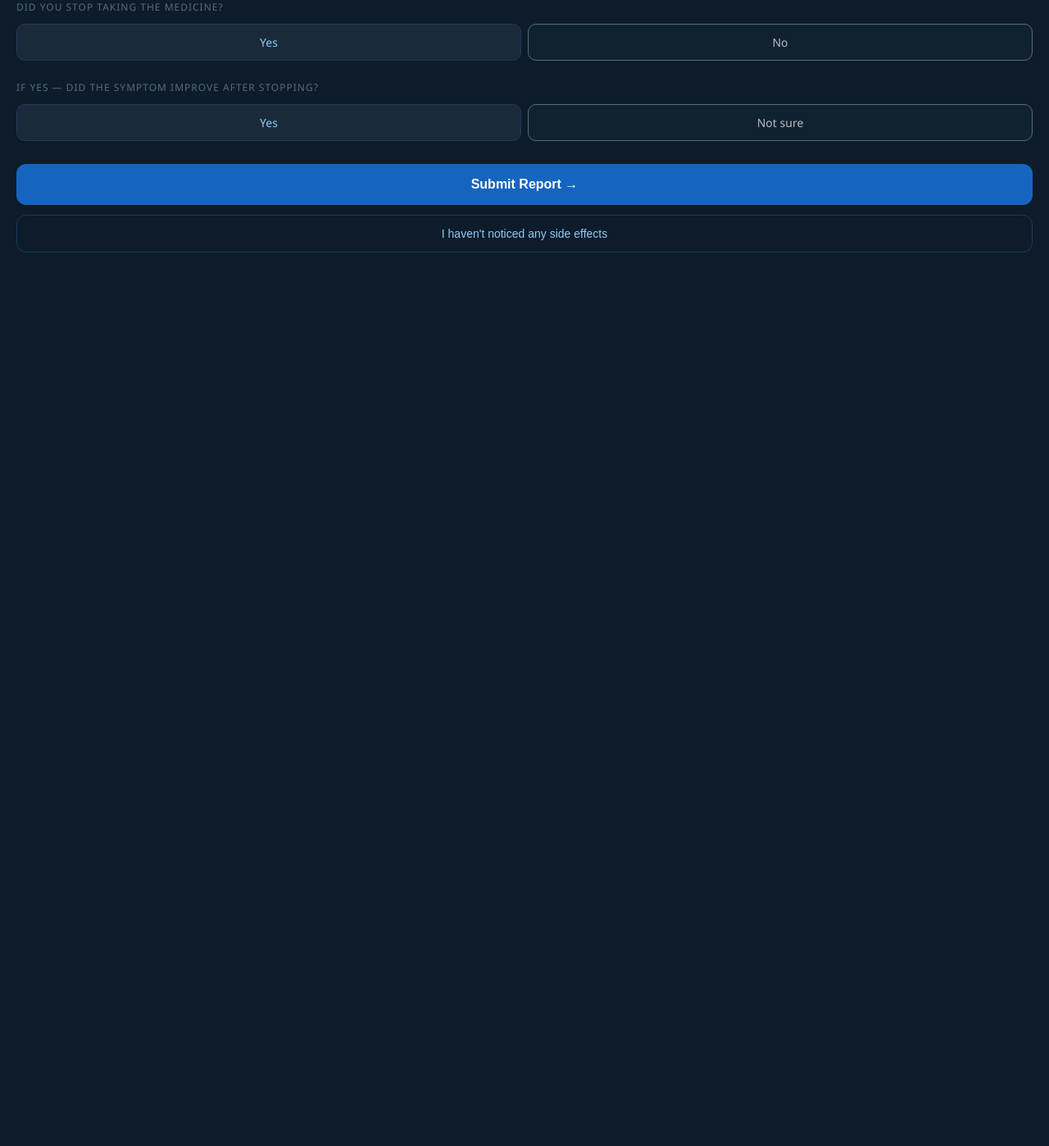
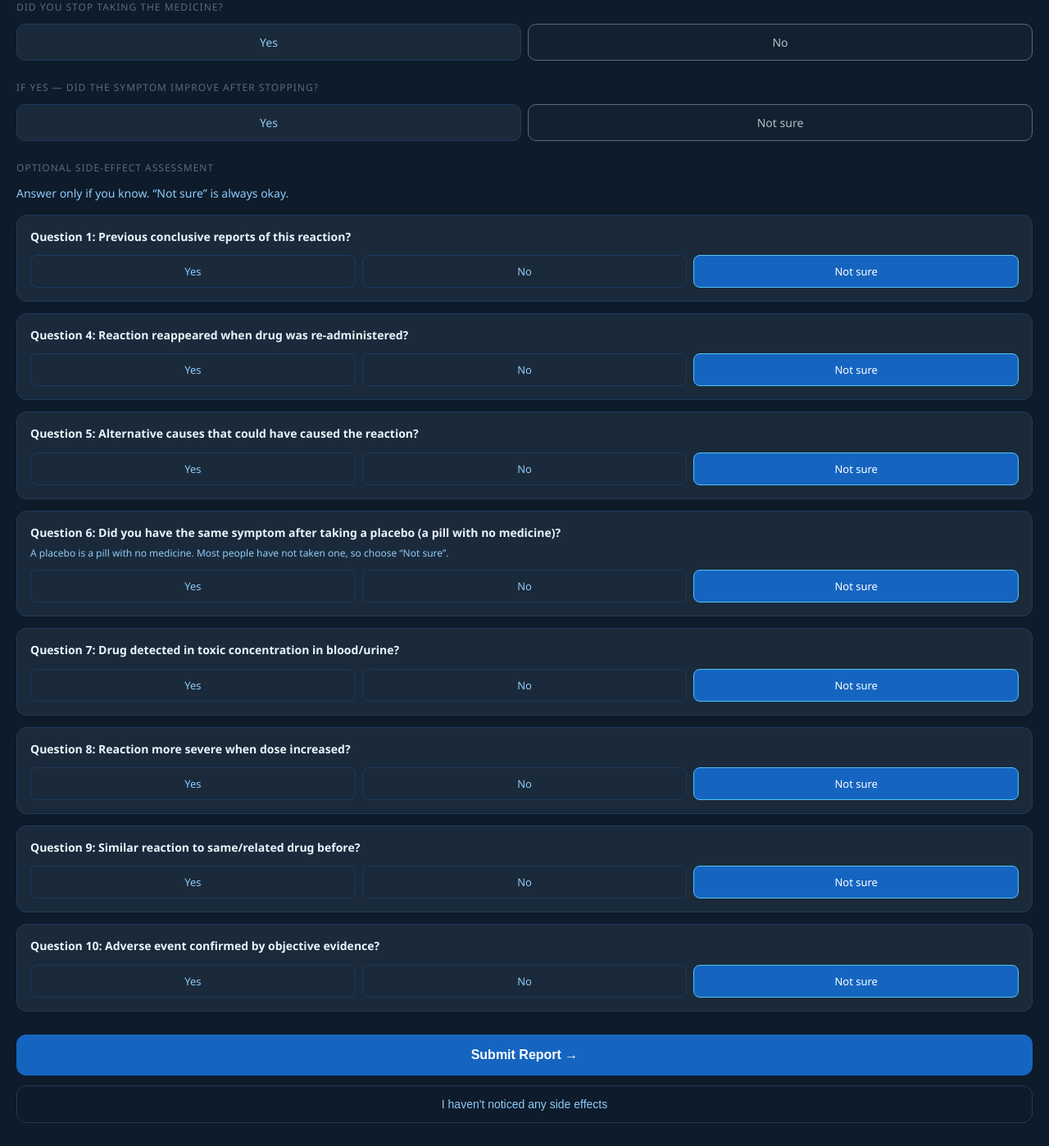
Before and after one commit to vishal636pharmd/pharmvigilance-pro, a Flask app: page /symptom in a window 1280 px wide. Shown: the part 750-2148 px from the top of the page at 82% size. Before the commit the page ends 1058 px from the top, so only its background shows below. Run offline with Flask 3, Linux system fonts and the light colour scheme; the visitor is signed in with stand-in values (Sample User, id 1); data comes from the database, SQL or seed files in the repository; some libraries are stand-ins or nearby versions.

Commit message:
Add files via upload

```diff
--- a/webapp/templates/dashboard.html
+++ b/webapp/templates/dashboard.html
@@ -124,7 +124,7 @@
 
   <div class="section-label" style="margin-top: 24px;">CLINICAL TOOLS</div>
 
-  <a href="/naranjo" class="btn btn-secondary">
+  <a href="/naranjo" class="btn btn-secondary" hidden>
     Causality Assessment (Naranjo) →
   </a>
 
@@ -132,7 +132,7 @@
     Safety Reports Dashboard →
   </a>
 
-  <a href="/notifications" class="btn btn-secondary">
+  <a href="/notifications" class="btn btn-secondary" hidden>
     🔔 View Notifications →
   </a>
 
--- a/webapp/templates/symptom_form.html
+++ b/webapp/templates/symptom_form.html
@@ -75,6 +75,21 @@
     }
     .toggle-btn.sel-yes { background: #1565C020; border-color: #1565C0; color: #4FC3F7; }
     .toggle-btn.sel-no  { background: #37474F20; border-color: #546E7A;  color: #B0BEC5; }
+
+    .naranjo-card {
+      background: #1A2A3A; border: 1px solid #1E3A5F; border-radius: 12px;
+      padding: 16px; margin-top: 14px;
+    }
+    .naranjo-question { font-size: 14px; font-weight: 600; line-height: 1.45; }
+    .naranjo-hint { color: #90CAF9; font-size: 12px; line-height: 1.45; margin-top: 6px; }
+    .naranjo-options { display: flex; gap: 8px; margin-top: 12px; }
+    .naranjo-options span { flex: 1; }
+    .naranjo-options label {
+      display: block; text-align: center; padding: 10px 5px; border: 1px solid #1E3A5F;
+      border-radius: 8px; color: #90CAF9; font-size: 13px; cursor: pointer;
+    }
+    .naranjo-options input { display: none; }
+    .naranjo-options input:checked + label { background: #1565C0; border-color: #4FC3F7; color: #fff; }
 
     /* Submit buttons */
     .btn-primary {
@@ -172,6 +187,22 @@
       <div class="toggle-btn" data-field="symptomImprovedInput" data-value="0" id="improved-no">Not sure</div>
     </div>
 
+    <div class="section-label">OPTIONAL SIDE-EFFECT ASSESSMENT</div>
+    <p class="sub" style="margin-bottom: 0;">Answer only if you know. “Not sure” is always okay.</p>
+    {% for question in naranjo_questions %}
+    <div class="naranjo-card">
+      <div class="naranjo-question">{{ question[0] | replace('Q', 'Question ') }}: {{ question[1] }}</div>
+      {% if question[0] == 'Q6' %}
+      <div class="naranjo-hint">A placebo is a pill with no medicine. Most people have not taken one, so choose “Not sure”.</div>
+      {% endif %}
+      <div class="naranjo-options">
+        <span><input type="radio" id="{{ question[0] }}_yes" name="{{ question[0] }}" value="yes"><label for="{{ question[0] }}_yes">Yes</label></span>
+        <span><input type="radio" id="{{ question[0] }}_no" name="{{ question[0] }}" value="no"><label for="{{ question[0] }}_no">No</label></span>
+        <span><input type="radio" id="{{ question[0] }}_unknown" name="{{ question[0] }}" value="unknown" checked><label for="{{ question[0] }}_unknown">Not sure</label></span>
+      </div>
+    </div>
+    {% endfor %}
+
     <div class="error-msg" id="errorMsg">Please select or describe at least one symptom.</div>
 
     <button type="submit" class="btn-primary">Submit Report →</button>
--- a/webapp/templates/symptom_thankyou.html
+++ b/webapp/templates/symptom_thankyou.html
@@ -77,6 +77,11 @@
       <div class="value">
         <span class="severity-badge {{ severity }}">{{ severity }}</span>
       </div>
+
+      {% if naranjo %}
+      <div class="label">SIDE-EFFECT ASSESSMENT</div>
+      <div class="value">{{ naranjo.category }} (score {{ naranjo.score }})</div>
+      {% endif %}
     </div>
 
     <div class="info-box">
```
